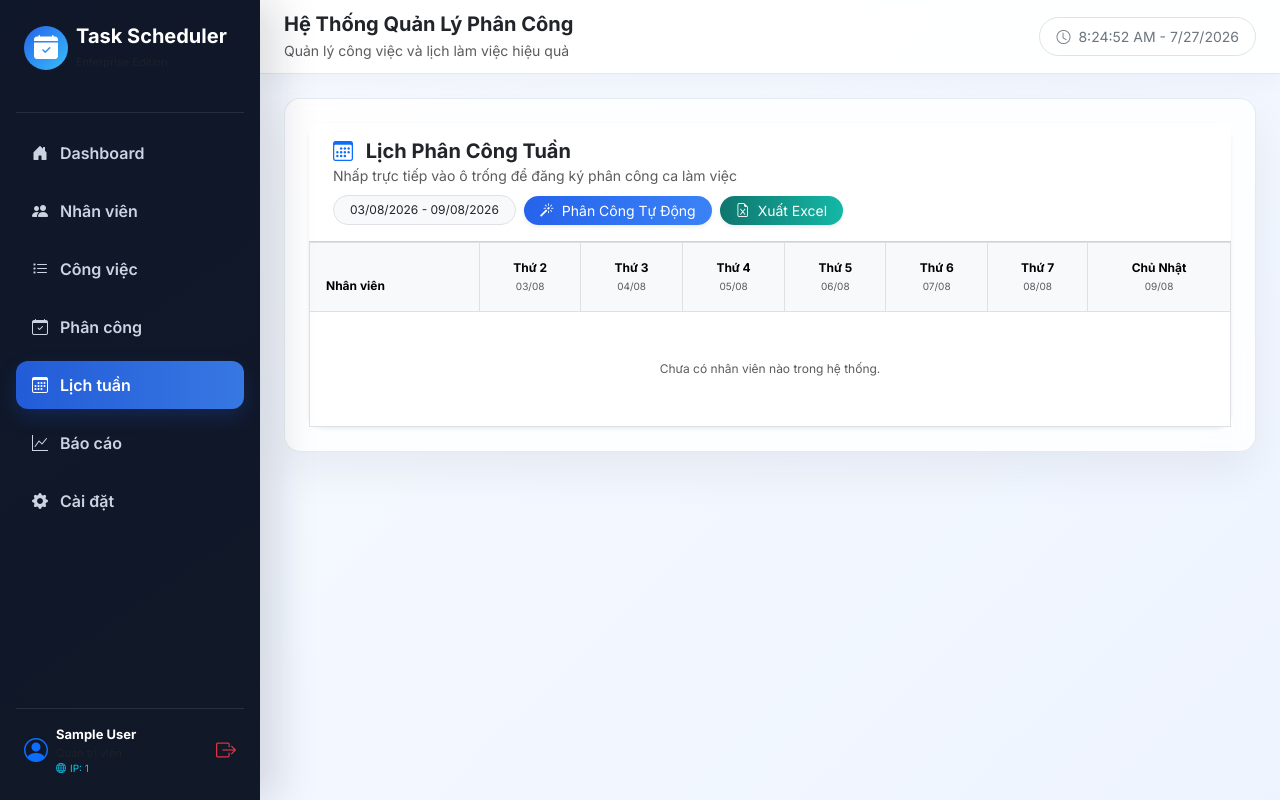
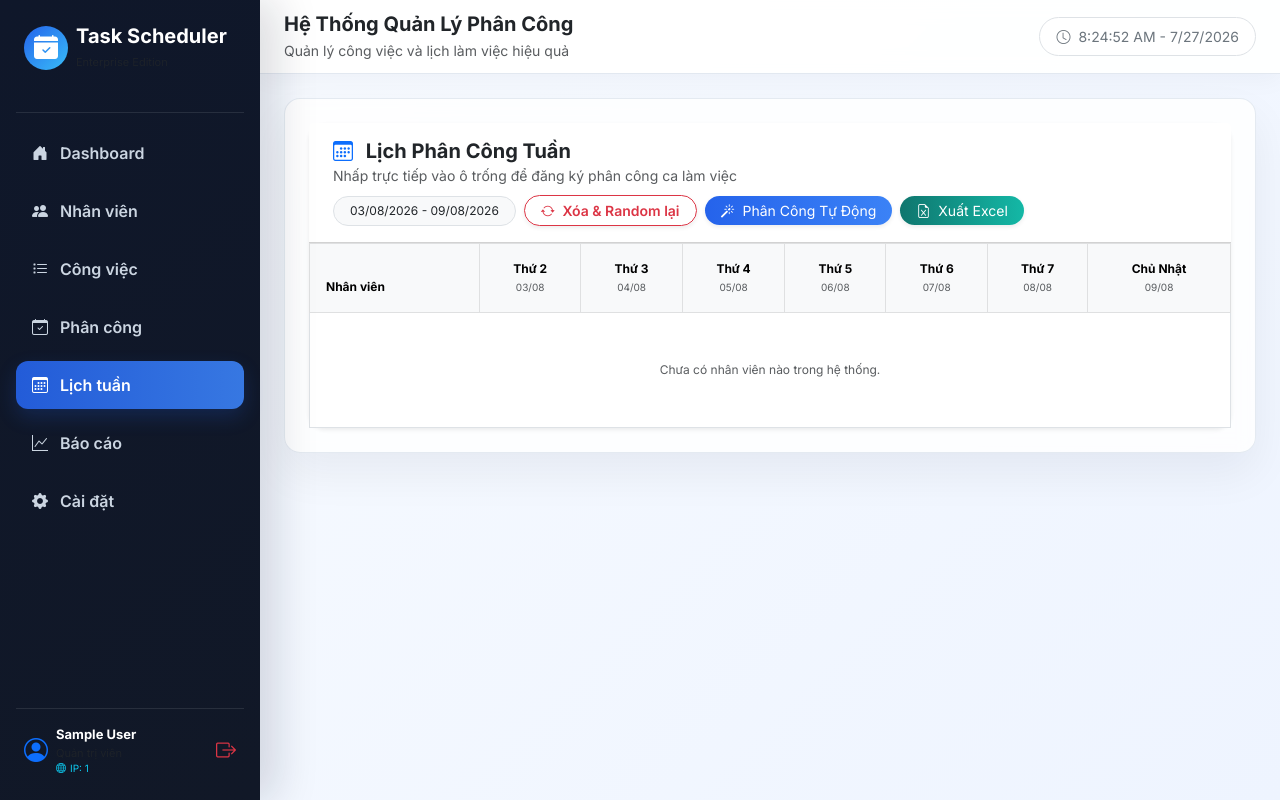
Before and after one commit to Chngivt/EmployeeTaskScheduler, a Flask app: page /schedule/weekly in a window 1280 px wide. Run offline with Flask 3, Linux system fonts and the light colour scheme; the visitor is signed in with stand-in values (Sample User, id 1); data comes from the database, SQL or seed files in the repository; data that the repository does not hold is empty.

Commit message:
Update weekly.html

```diff
--- a/app/templates/schedule/weekly.html
+++ b/app/templates/schedule/weekly.html
@@ -46,6 +46,13 @@
             <div class="badge bg-light text-dark border px-3 py-2 fw-normal rounded-pill">
                 {{ week_dates[0].strftime('%d/%m/%Y') }} - {{ week_dates[-1].strftime('%d/%m/%Y') }}
             </div>
+
+            <!-- NÚT XÓA TẤT CẢ VÀ RANDOM LẠI -->
+            <form action="{{ url_for('schedule.reset_and_auto_assign') }}" method="POST" class="m-0" onsubmit="return confirm('Bạn có chắc chắn muốn XÓA TẤT CẢ lịch hiện tại và random lại toàn bộ không?');">
+                <button type="submit" class="btn btn-outline-danger btn-sm shadow-sm rounded-pill px-3 fw-semibold">
+                    <i class="bi bi-arrow-repeat me-1"></i> Xóa & Random lại
+                </button>
+            </form>
 
             <!-- NÚT PHÂN CÔNG TỰ ĐỘNG -->
             <form action="/schedule/auto_assign" method="POST" class="m-0" onsubmit="return confirm('Hệ thống sẽ tự động điền ngẫu nhiên công việc vào các ca Sáng & Chiều đang bị trống trong tuần này. Bạn có chắc chắn muốn thực hiện?');">
```
